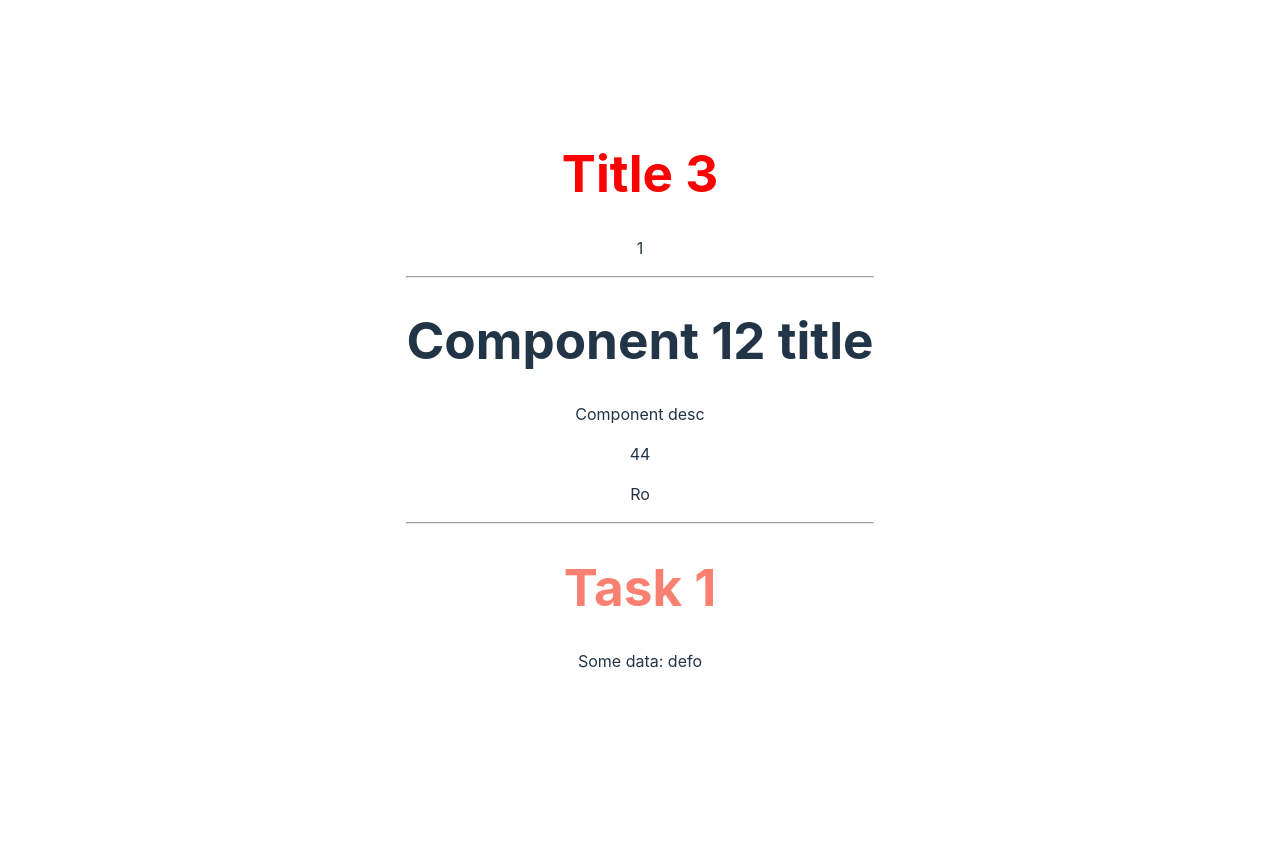
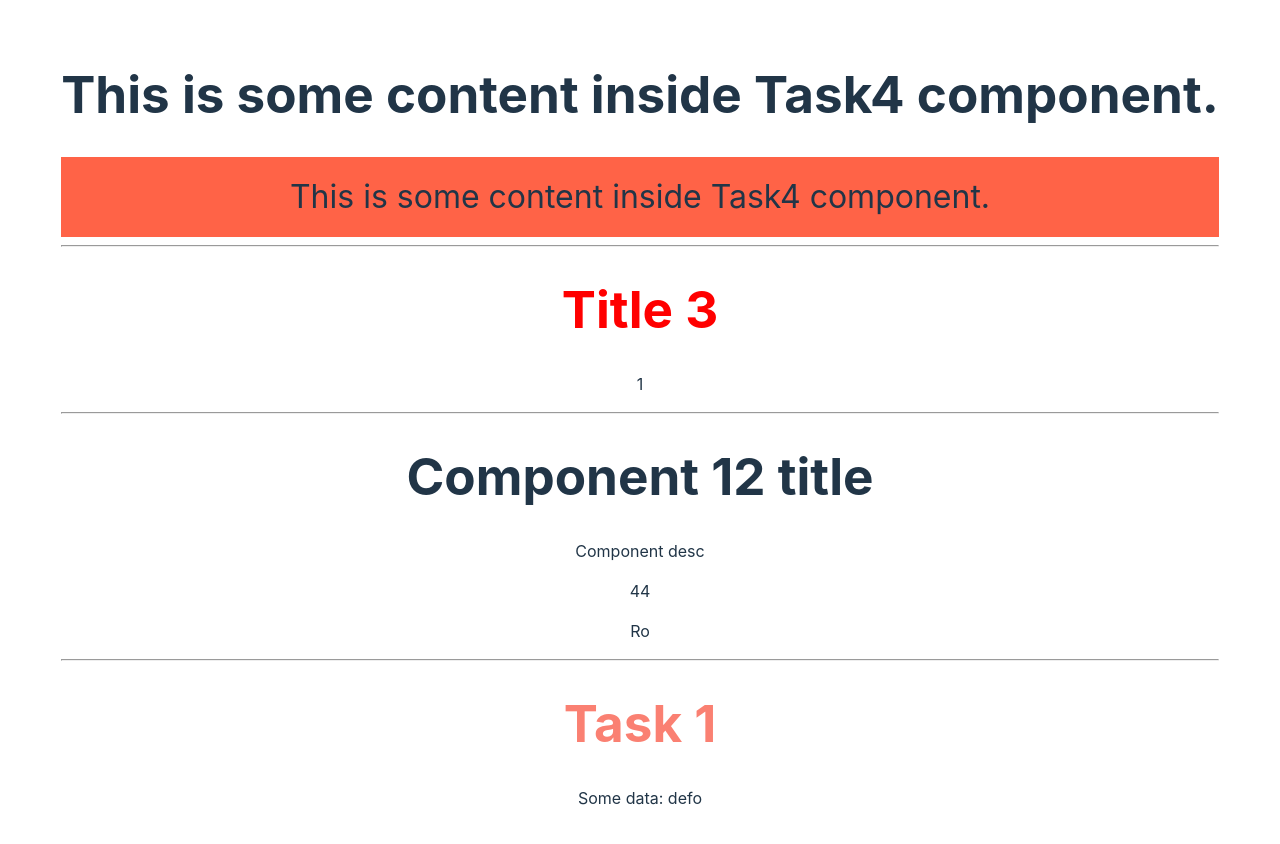
Before and after one commit to rolka/js-online, a React (Vite) app in the folder js/react/homeworks/2024-02-19/homework-vite/: page / in a window 1280 px wide. Shown: the top 844 px of the page. Before the commit the page ends 800 px from the top, so only its background shows below. Built offline with nearby package versions, Linux system fonts and the light colour scheme.

Commit message:
homework added -> task 4 done

```diff
--- /dev/null
+++ b/js/react/homeworks/2024-02-19/homework-vite/src/components/Heading.jsx
@@ -0,0 +1,8 @@
+export function HeadingText ( { headingText = `Provide headingText` } )
+{
+    return (
+        <>
+        <h1>{headingText}</h1>
+        </>
+    )
+}
--- /dev/null
+++ b/js/react/homeworks/2024-02-19/homework-vite/src/components/Task4.jsx
@@ -0,0 +1,24 @@
+// Sukurti komponentą, kuris gauna du props.
+// Vienas props bet koks tekstas,
+// kuris komponente atvaizduojamas h1 tage,
+// o antras bet koks tekstas kuris atvaizduojamas h2 tage.
+
+import { HeadingText } from "./Heading.jsx";
+
+export const Task4 = ( { children } ) =>
+{
+    const styles = {
+        backgroundColor: 'tomato',
+        padding: '1rem 1rem',
+        fontSize: '2rem'
+    }
+    return (
+        <>
+            <HeadingText headingText={children}/>
+            <div className="child" style={styles}>
+                <p style={{ margin: 0 }}>{children}</p>
+            </div>
+            <hr/>
+        </>
+    )
+}
--- a/js/react/homeworks/2024-02-19/homework-vite/src/main.jsx
+++ b/js/react/homeworks/2024-02-19/homework-vite/src/main.jsx
@@ -7,11 +7,16 @@ import data from './components/data.json'
 import { Task12 } from "./components/Task12.jsx";
 import componentData from "./components/componentData.js";
 import { Task3 } from "./components/Task3.jsx";
+import { Task4 } from "./components/Task4.jsx";
 
 ReactDOM.createRoot(document.getElementById('root')).render(
   <React.StrictMode>
     {/*<App />*/}
     {/*  <Task1 data={data} />*/}
+      <Task4>
+          <>This is some content inside Task4 component.</>
+      </Task4>
+      {/*<Task4/>*/}
       <Task3 title='Title 3' color='#443b92' colorSetting={1}/>
       <Task12/>
       <Task1
```
